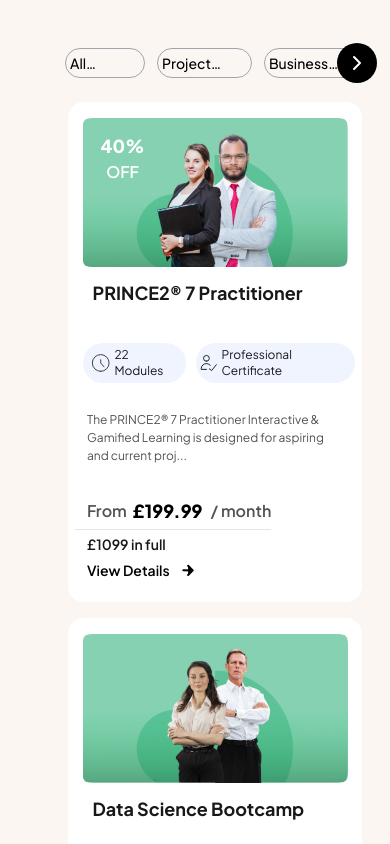
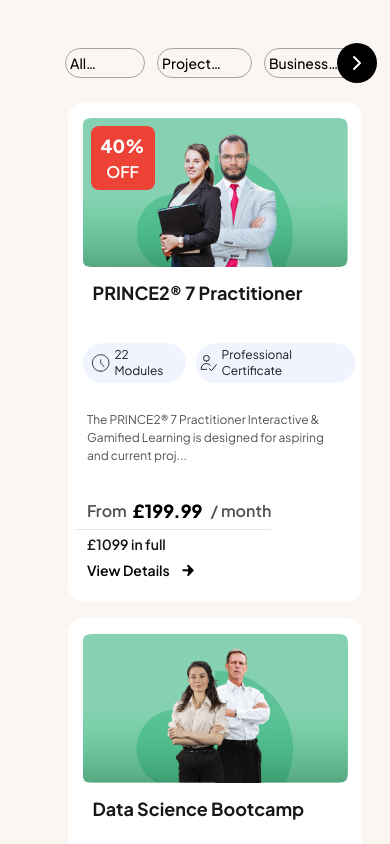
Before and after one commit to nilonbee/imperial-edu-task, a Next.js app: page / in a window 390 px wide. Shown: the part 1660-2504 px from the top of the page. Built offline with nearby package versions, Linux system fonts and the light colour scheme.

Commit message:
feat: typo

```diff
--- a/src/components/moliculors/CourseCard/index.tsx
+++ b/src/components/moliculors/CourseCard/index.tsx
@@ -52,7 +52,7 @@
 
                     {(discountPercentage > 0) && (
                         <div
-                            className="md:hidden absolute top-2 left-2 p-2 bg-red-500 rounded-lg text-white flex flex-col items-center justify-center w-16 h-16">
+                            className="md:hidden absolute top-2 left-2 p-2 bg-errorMsg rounded-lg text-white flex flex-col items-center justify-center w-16 h-16">
                             <span className="text-lg font-extrabold">{discountPercentage}%</span>
                             <span className="text-base font-semibold">OFF</span>
                         </div>
```
